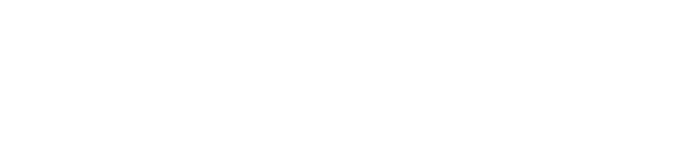
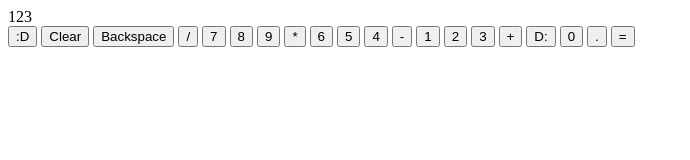
Before and after one commit to chaoticknives/calculator, a plain HTML site: page index.html in a window 1280 px wide. Shown: the whole page, without its empty margins (0-690 px from the left). Drawn offline with Linux system fonts and the light colour scheme.

Commit message:
Add calculator buttons and display

```diff
--- a/index.html
+++ b/index.html
@@ -8,6 +8,28 @@
     <title>Document</title>
 </head>
 <body>
-
+    <div class="calculator">
+        <div class="display">123</div>
+        <button class="calcInputs" id="smileBtn">:D</button>
+        <button class="calcInputs" id="clearDisplay">Clear</button>
+        <button class="calcInputs" id="backspaceBtn">Backspace</button>
+        <button class="calcInputs" id="divideBtn">/</button>
+        <button class="calcInputs" id="sevenBtn">7</button>
+        <button class="calcInputs" id="eightBtn">8</button>
+        <button class="calcInputs" id="nineBtn">9</button>
+        <button class="calcInputs" id="multiplyBtn">*</button>
+        <button class="calcInputs" id="sixBtn">6</button>
+        <button class="calcInputs" id="fiveBtn">5</button>
+        <button class="calcInputs" id="fourBtn">4</button>
+        <button class="calcInputs" id="subtractBtn">-</button>
+        <button class="calcInputs" id="oneBtn">1</button>
+        <button class="calcInputs" id="twoBtn">2</button>
+        <button class="calcInputs" id="threeBtn">3</button>
+        <button class="calcInputs" id="addBtn">+</button>
+        <button class="calcInputs" id="frontBtn">D:</button>
+        <button class="calcInputs" id="zeroBtn">0</button>
+        <button class="calcInputs" id="decimalBtn">.</button>
+        <button class="calcInputs" id="equalBtn">=</button>
+    </div>
 </body>
 </html>
```
